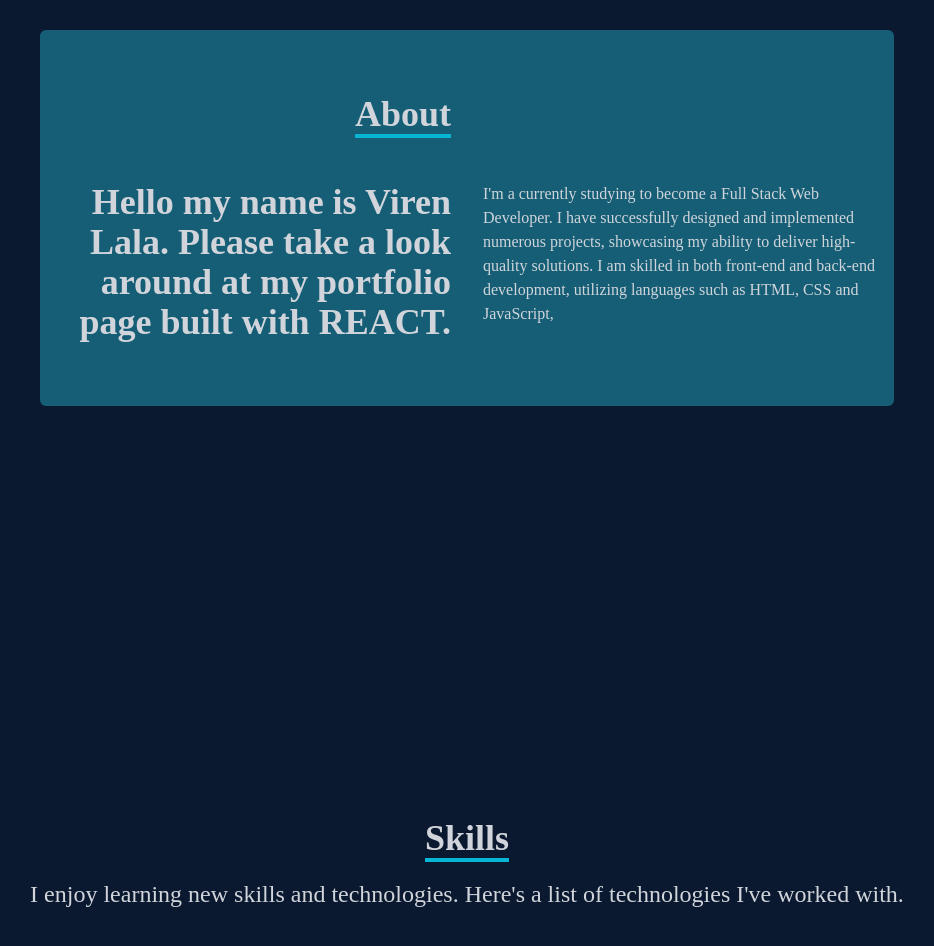
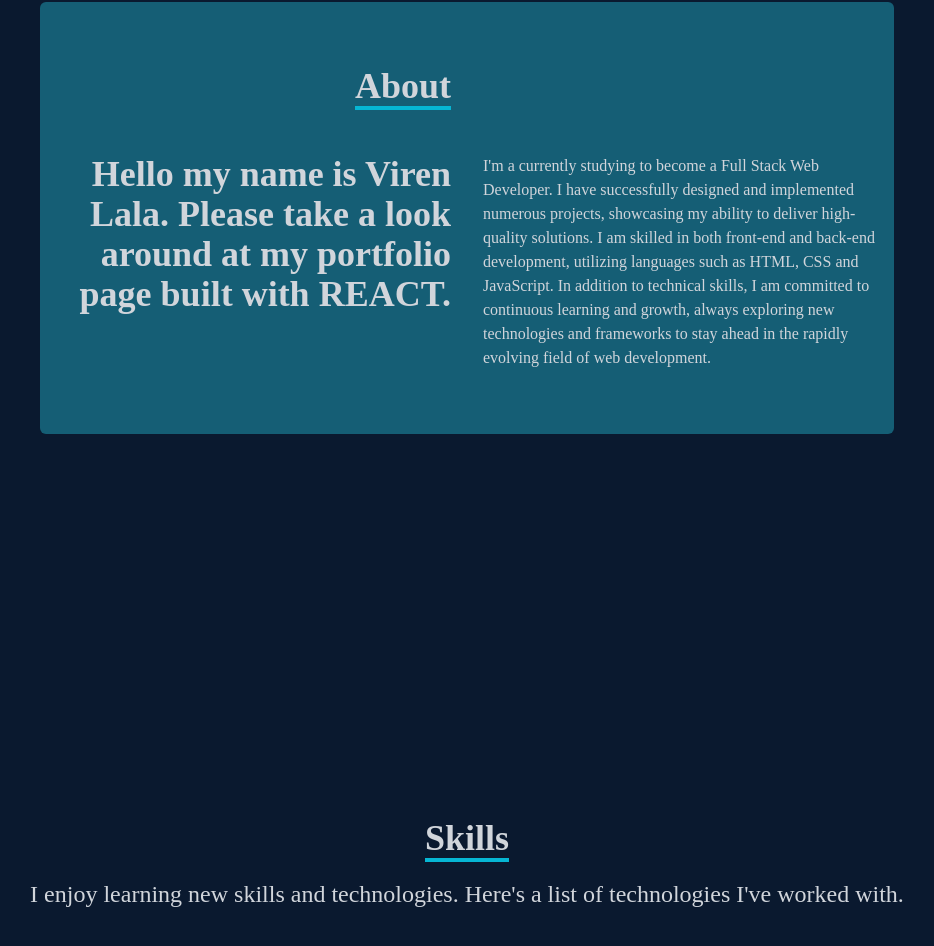
Before and after one commit to viren15152/React-Portfolio-Page, a React (Create React App) app: page / in a window 1280 px wide. Shown: the part 982-1928 px from the top of the page, without its empty margins (173-1107 px from the left). Built offline with nearby package versions, Linux system fonts and the light colour scheme.

Commit message:
Added more information to my About.jsx

```diff
--- a/src/components/About.jsx
+++ b/src/components/About.jsx
@@ -27,8 +27,8 @@ const About = () => {
             <div>
               <p>
                 {" "}
-                I'm a currently studying to become a Full Stack Web Developer. I have successfully designed and implemented numerous projects, showcasing my ability to deliver high-quality solutions. I am skilled in both front-end and back-end development, utilizing languages such as HTML, CSS and JavaScript,
-
+                I'm a currently studying to become a Full Stack Web Developer. I have successfully designed and implemented numerous projects, showcasing my ability to deliver high-quality solutions. I am skilled in both front-end and back-end development, utilizing languages such as HTML, CSS and JavaScript.
+                In addition to technical skills, I am committed to continuous learning and growth, always exploring new technologies and frameworks to stay ahead in the rapidly evolving field of web development.
               </p>
             </div>
           </div>
```
